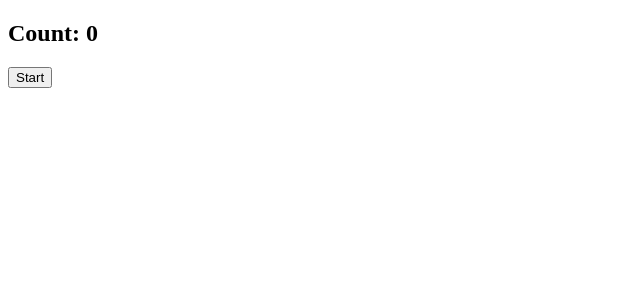
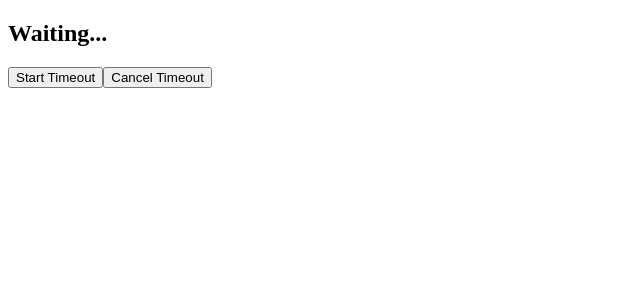
Before and after one commit to TemirovaAzima/typescript-react, a React (Vite) app: page / in a window 1280 px wide. Shown: the top 300 px of the page, without its empty margins (0-640 px from the left). Built offline with nearby package versions, Linux system fonts and the light colour scheme.

Commit message:
useRef with setTimeout  typescript

```diff
--- a/src/App.tsx
+++ b/src/App.tsx
@@ -1,35 +1,27 @@
-import React, {useEffect, useRef, useState} from 'react'
+import React, {useRef, useState} from 'react'
 
-const App: React.FC = () => {
-    const [count, setCount] = useState(0);
-    const intervalRef = useRef<number | null>(null);// correct type for setInterval
-    const [isRunning, setRunning] = useState<boolean>(false);
+const App:React.FC = () => {
+    const [message,setMessage]=useState<string>("Waiting...");
+    const timeoutRef = useRef<null|number>(null);
+    const startTimeout = ()=>{
+        setMessage("Waiting...");
+        timeoutRef.current = setTimeout(()=>{
+            setMessage("Timeout finished");
+        },2000);
+    };
 
-    useEffect(() => {
-        if (isRunning) {
-            intervalRef.current = setInterval(() => {
-                setCount(prev => prev + 1);
-            }, 1000);
-        } else {
-            if (intervalRef.current !== null) {
-                clearInterval(intervalRef.current);
-                intervalRef.current = null;
-            }
+    const cancelTimeout = ()=>{
+        if(timeoutRef.current !==null){
+            clearTimeout(timeoutRef.current);
+            timeoutRef.current = null;
+            setMessage("Timeout canceled")
         }
-
-        return () => {
-            if (intervalRef.current !== null) {
-                clearInterval(intervalRef.current);
-            }
-        };
-    }, [isRunning]);
-
+    }
     return (
         <div>
-            <h2>Count: {count}</h2>
-            <button onClick={() => setRunning(prev => !prev)}>
-                {isRunning ? "Stop" : "Start"}
-            </button>
+            <h2>{message}</h2>
+            <button onClick={startTimeout}>Start Timeout</button>
+            <button onClick={cancelTimeout}>Cancel Timeout</button>
         </div>
     )
 }
```
